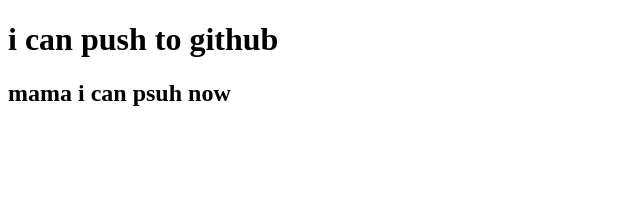
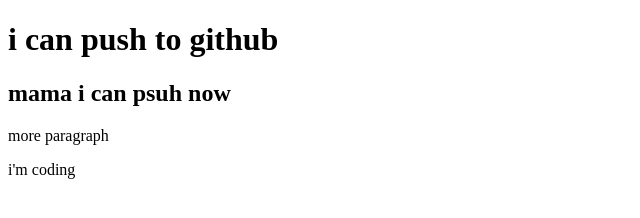
Before and after one commit to DShaon/my-first-repooo, a plain HTML site: page index.html in a window 1280 px wide. Shown: the whole page, without its empty margins (0-640 px from the left). Drawn offline with Linux system fonts and the light colour scheme.

Commit message:
added style

```diff
--- a/index.html
+++ b/index.html
@@ -9,5 +9,7 @@
 <body>
     <h1>i can push to github</h1>
     <h2>mama i can psuh now</h2>
+    <p>more paragraph</p>
+    <p>i'm coding</p>
 </body>
 </html>
```
Also changed, not shown: style.css (added).
